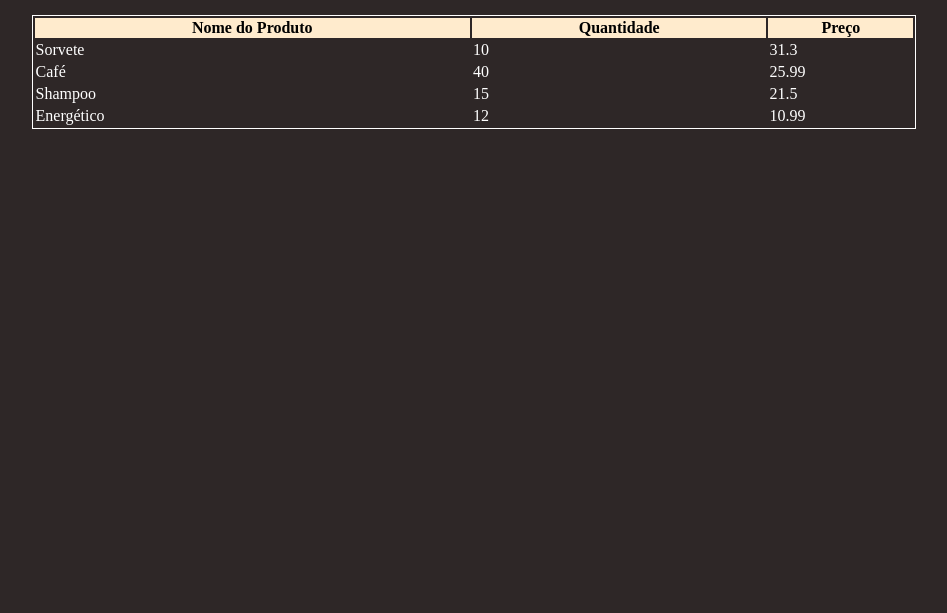
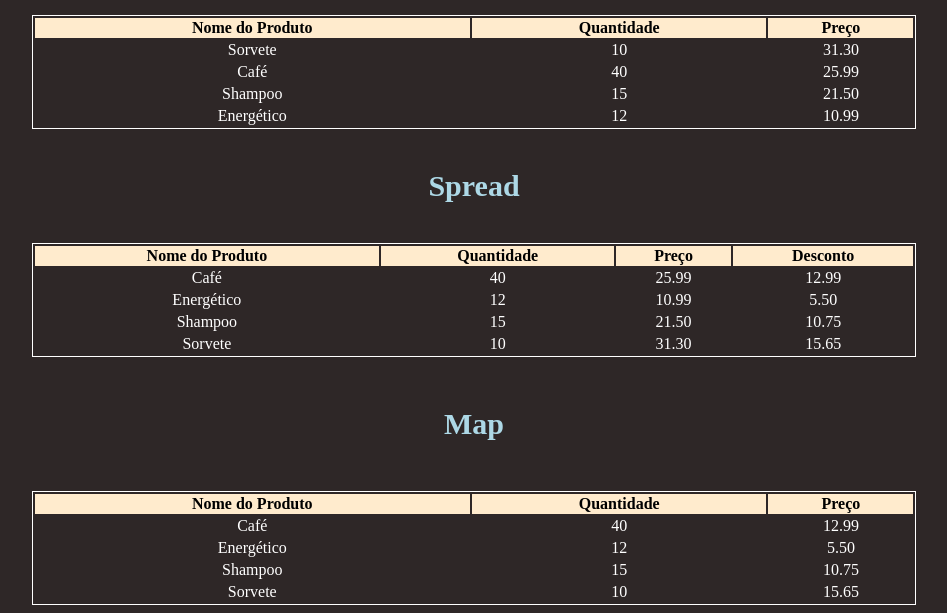
Before and after one commit to RoDev-Ops/POC-2-ArrayMethods, a plain HTML site: page index.html in a window 1280 px wide. Shown: the part 609-1222 px from the top of the page, without its empty margins (166-1113 px from the left). Before the commit the page ends 800 px from the top, so only its background shows below. Drawn offline with Linux system fonts and the light colour scheme.

Commit message:
finishing POC

```diff
--- a/index.html
+++ b/index.html
@@ -11,9 +11,7 @@
     <p style="font-weight: bold">
       Rodrigo Mello de Campos Silva | RA: 10409316
     </p>
-
     <h1>Lista de Produtos</h1>
-
     <table>
       <thead>
         <tr>
@@ -22,61 +20,61 @@
           <th>Preço</th>
         </tr>
       </thead>
-
       <tbody id="tableBody"></tbody>
     </table>
     <h2>Reduce</h2>
-
     <table>
       <thead>
         <tr>
           <th>Faturamento de todos os produtos vendidos</th>
         </tr>
       </thead>
-
       <tbody id="reduceTable"></tbody>
     </table>
-
     <h2>Filter</h2>
-
     <table>
-
       <thead>
-
         <tr>
           <th>Nome do Produto</th>
           <th>Quantidade</th>
           <th>Preço</th>
-
         </tr>
       </thead>
-
-        <tbody id="filterTable">
-
-        </tbody>
-
-
+      <tbody id="filterTable"></tbody>
     </table>
-
-    <h3>sort</h3>
-
+    <h3>Sort</h3>
     <table>
-
       <thead>
-
         <tr>
           <th>Nome do Produto</th>
           <th>Quantidade</th>
           <th>Preço</th>
-
         </tr>
       </thead>
-
-        <tbody id="sortTable">
-
-        </tbody>
-
-
+      <tbody id="sortTable"></tbody>
+    </table>
+    <h4>Spread</h4>
+    <table>
+      <thead>
+        <tr>
+          <th>Nome do Produto</th>
+          <th>Quantidade</th>
+          <th>Preço</th>
+          <th>Desconto</th>
+        </tr>
+      </thead>
+      <tbody id="spreadTable"></tbody>
+    </table>
+    <h5>Map</h5>
+    <table>
+      <thead>
+        <tr>
+          <th>Nome do Produto</th>
+          <th>Quantidade</th>
+          <th>Preço</th>
+        </tr>
+      </thead>
+      <tbody id="priceAdjustment"></tbody>
     </table>
   </body>
 </html>
--- a/script.js
+++ b/script.js
@@ -16,18 +16,10 @@ products = [
   },
   {
     name: "Sorvete",
-    quantity:10,
-    price: 31.3
+    quantity: 10,
+    price: 31.3,
   },
 ];
-// Esqueci como é faturamento de inglês :P
-function getFaturamento(acc, prod) {
-    return acc + (prod.price * prod.quantity);
-  }
-
-function lastStock(stock){
-    return stock.quantity <= 15
-}
 
 
 
@@ -38,38 +30,81 @@ window.onload = () => {
             <tr>
                 <td>${products[i].name}</td>
                 <td>${products[i].quantity}</td>
-                <td>${products[i].price}</td>
+                <td>${products[i].price.toFixed(2)}</td>
             </tr>`;
+  }
+  function getFaturamento(acc, prod) {
+    return acc + prod.price * prod.quantity;
   }
   const reduceTable = document.getElementById("reduceTable");
   reduceTable.innerHTML = `<tr>
-        <td>${products.reduce(getFaturamento,0)}</td>
+        <td>${products.reduce(getFaturamento, 0)}</td>
     </tr>`;
-  reduceTable.style.textAlign ="center";
+  reduceTable.style.textAlign = "center";
 
   const filterTable = document.getElementById("filterTable");
   let productsFiltered = products.slice(0);
+
+  function lastStock(stock) {
+    return stock.quantity <= 15;
+  }
   productsFiltered = products.filter(lastStock);
 
-  productsFiltered.forEach(product =>{
+
+  productsFiltered.forEach((product) => {
     filterTable.innerHTML += `<tr>
         <td>${product.name}</td>
         <td>${product.quantity}</td>
-        <td>${product.price}</td>
+        <td>${product.price.toFixed(2)}</td>
     </tr>`;
-  })
-
+  });
+  filterTable.style.textAlign = "center";
   const sortProducts = document.getElementById("sortTable");
   let productsSorted = products.slice(0);
-  productsSorted.sort((a,b) =>{
-    return b.price-a.price
-  })
+  productsSorted.sort((a, b) => {
+    return b.price - a.price;
+  });
 
-  productsSorted.forEach(product=>{
+  productsSorted.forEach((product) => {
     sortProducts.innerHTML += `<tr>
         <td>${product.name}</td>
         <td>${product.quantity}</td>
-        <td>${product.price}</td>
+        <td>${product.price.toFixed(2)}</td>
     </tr>`;
-  })
+  });
+  sortProducts.style.textAlign = "center";
+
+  newHeader = document.getElementById("newHeader");
+  spreadTable = document.getElementById("spreadTable");
+  spreadTable.style.textAlign = "center";
+  let auxProducts = products.slice(0);
+  spreadProducts = auxProducts.forEach((product) => {
+    product = {
+      ...product,
+      discount: product.price * 0.5,
+    };
+
+    spreadTable.innerHTML += `<tr>
+        <td>${product.name}</td>
+        <td>${product.quantity}</td>
+        <td>${product.price.toFixed(2)}</td>
+        <td>${product.discount.toFixed(2)}</td>
+    </tr>`;
+  });
+
+  let newPriceTable = document.getElementById("priceAdjustment");
+  const discountedProducts = products.map((product) => {
+    return {
+      ...product,
+      price: (product.price * 0.5).toFixed(2),
+    };
+  });
+  discountedProducts.forEach((product) => {
+    newPriceTable.innerHTML += `<tr>
+      <td>${product.name}</td>
+      <td>${product.quantity}</td>
+      <td>${product.price}</td>
+  </tr>`;
+  });
+  newPriceTable.style.textAlign = "center";
 };
```
Also changed, not shown: images/filterCode.png (added), images/filterTable.png (added), images/mapCode.png (added), images/mapTable.png (added), images/productsList.png (added), images/productsObject.png (added), images/reduceCode.png (added), images/reduceTable.png (added), images/sortCode.png (added), images/sortTable.png (added), images/spread-how-to-use.png (added), images/spreadCode.png (added), images/spreadTable.png (added), 2 other files. Lines whose indentation alone changed are shown as unchanged.
